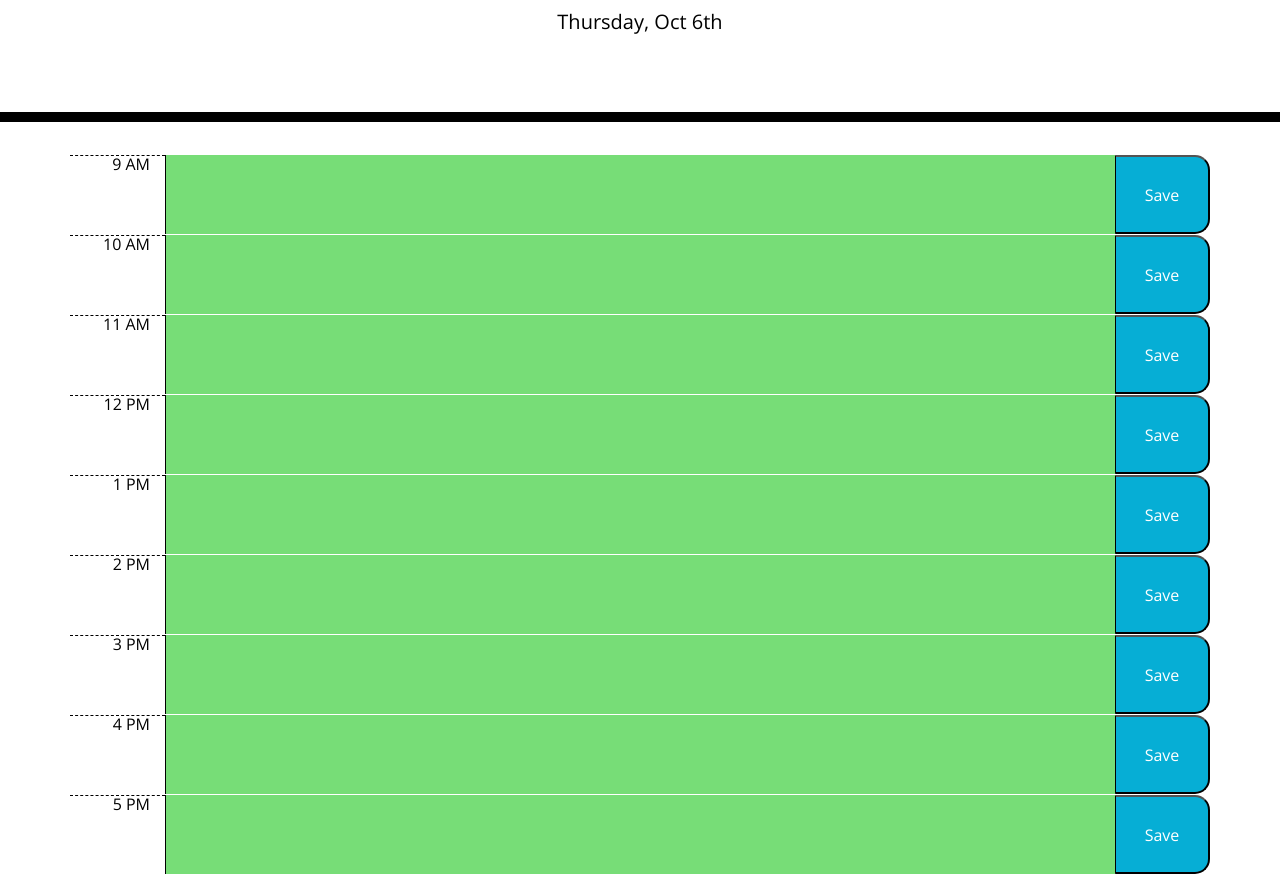
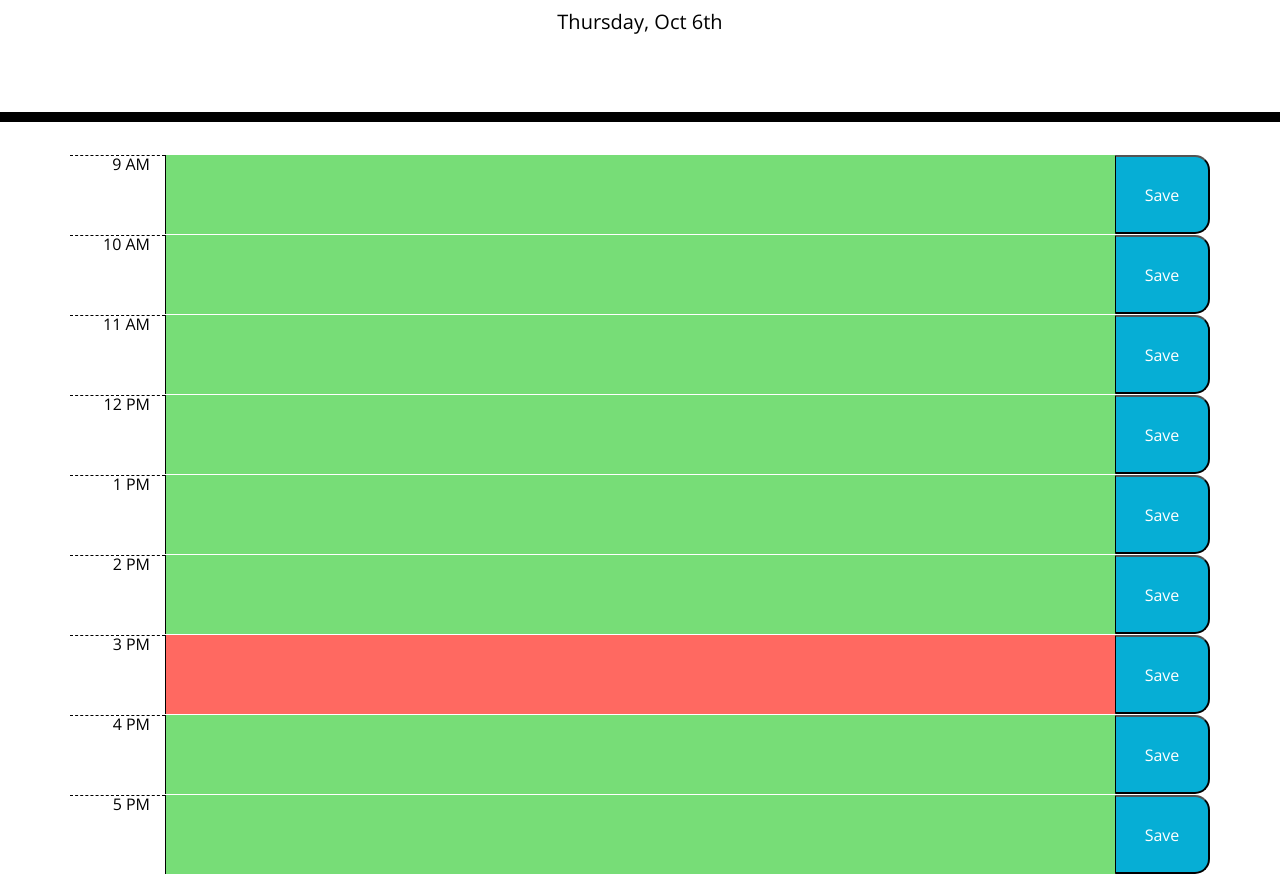
Before and after one commit to vicdotexe/work-day-scheduler, a plain HTML site: page index.html in a window 1280 px wide. Shown: the part 182-1056 px from the top of the page. Drawn offline with nearby package versions, Linux system fonts and the light colour scheme.

Commit message:
readme updated, and minor commenting

```diff
--- a/script.js
+++ b/assets/script.js
@@ -1,5 +1,6 @@
 var container = $(".container");
 
+// saves the textarea to local storage
 function onSaveClick(event){
     var button = $(event.target);
     var hour = button.attr("data-hour");
@@ -8,6 +9,7 @@ function onSaveClick(event){
     button.removeClass("dirty");
 }
 
+// callback for when textarea is altered
 function onInput(event){
     var textArea = $(event.target);
     var button = textArea.parent().find("button");
@@ -22,17 +24,19 @@ function onInput(event){
 
 }
 
-//todo: see if there's a better way to do this, feels hacked together.
+//todo: see if there's a cleaner way to do this, feels hacked together.
 /**
  * Returns the relation the time passed in and the current hour.
  * @param {moment} time
  * @returns "past" "present" or "future"
  */
 function getCurrentRelation(time){
-    if (moment().isBetween(moment(time), moment(time).add(1,"hours"))){
+    console.log(time);
+    var now = moment();
+    if (now.isBetween(moment(time), moment(time).add(1,"hours")) || now.format("h") == time.format("h")){
         return "present";
     }
-    return moment().isAfter(moment(time)) ? "past" : "future";
+    return now.isAfter(moment(time)) ? "past" : "future";
 }
 
 $("#currentDay").text(moment().format("dddd, MMM Do")); // set the p text to current date in specific format (Tuesday, Oct 4th)
--- a/index.html
+++ b/index.html
@@ -18,7 +18,7 @@
       href="https://fonts.googleapis.com/css?family=Open+Sans&display=swap"
       rel="stylesheet"
     />
-    <link rel="stylesheet" href="style.css" />
+    <link rel="stylesheet" href="./assets/style.css" />
     <title>Work Day Scheduler</title>
   </head>
 
@@ -34,6 +34,6 @@
 
     <script src="https://cdnjs.cloudflare.com/ajax/libs/jquery/3.2.1/jquery.min.js"></script>
     <script src="https://cdnjs.cloudflare.com/ajax/libs/moment.js/2.24.0/moment.min.js"></script>
-    <script src="script.js"></script>
+    <script src="./assets/script.js"></script>
   </body>
 </html>
```
Also changed, not shown: assets/screenshot.PNG (added), assets/style.css (renamed from style.css), 1 other file.
